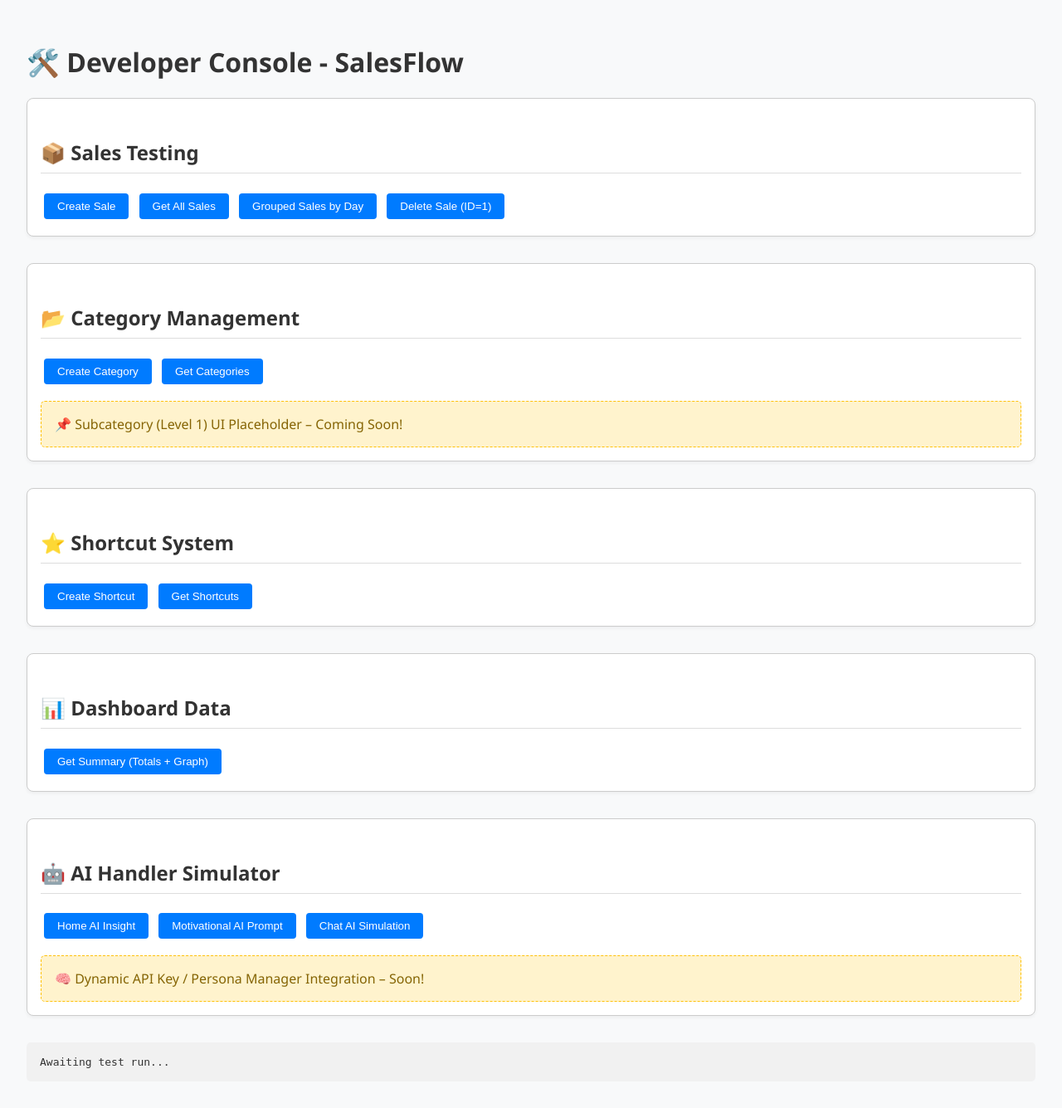
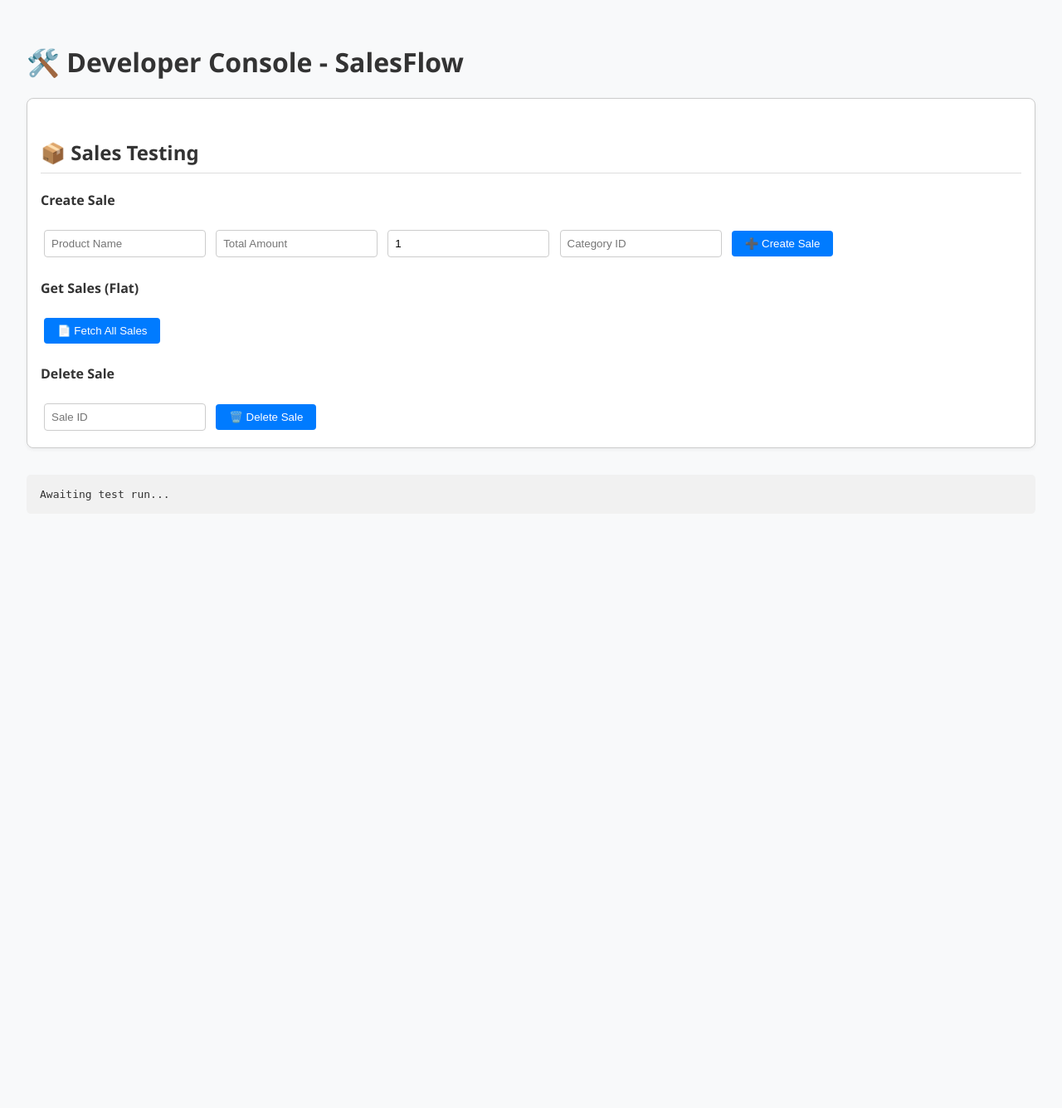
Before and after one commit to canefly/Salesflow, a PHP site: page /admin.php in a window 1280 px wide. Shown: the whole page at 83% size. After the commit the page ends 603 px from the top, so only its background shows below. Run offline with PHP 8.4, Linux system fonts and the light colour scheme.

Commit message:
Add admin sale management interface with create, fetch, and delete functionalities

```diff
--- a/admin-debug/admin.php
+++ b/admin-debug/admin.php
@@ -37,6 +37,12 @@
     button:hover {
       background-color: #0056b3;
     }
+    input, select {
+      padding: 0.5rem;
+      margin: 0.25rem;
+      border: 1px solid #ccc;
+      border-radius: 4px;
+    }
     .response-box {
       background: #f1f1f1;
       padding: 1rem;
@@ -61,53 +67,74 @@
 
   <div class="section">
     <h2>📦 Sales Testing</h2>
-    <button onclick="runTest('create_sale')">Create Sale</button>
-    <button onclick="runTest('get_sales')">Get All Sales</button>
-    <button onclick="runTest('group_sales')">Grouped Sales by Day</button>
-    <button onclick="runTest('delete_sale')">Delete Sale (ID=1)</button>
-  </div>
 
-  <div class="section">
-    <h2>📂 Category Management</h2>
-    <button onclick="runTest('create_category')">Create Category</button>
-    <button onclick="runTest('get_categories')">Get Categories</button>
-    <div class="placeholder">📌 Subcategory (Level 1) UI Placeholder – Coming Soon!</div>
-  </div>
+    <div>
+      <h4>Create Sale</h4>
+      <input type="text" id="sale_product" placeholder="Product Name" />
+      <input type="number" id="sale_amount" placeholder="Total Amount" />
+      <input type="number" id="sale_quantity" placeholder="Quantity" value="1" />
+      <input type="number" id="sale_category" placeholder="Category ID" />
+      <button onclick="createSale()">➕ Create Sale</button>
+    </div>
 
-  <div class="section">
-    <h2>⭐ Shortcut System</h2>
-    <button onclick="runTest('create_shortcut')">Create Shortcut</button>
-    <button onclick="runTest('get_shortcuts')">Get Shortcuts</button>
-  </div>
+    <div>
+      <h4>Get Sales (Flat)</h4>
+      <button onclick="getSales()">📄 Fetch All Sales</button>
+    </div>
 
-  <div class="section">
-    <h2>📊 Dashboard Data</h2>
-    <button onclick="runTest('get_summary')">Get Summary (Totals + Graph)</button>
-  </div>
-
-  <div class="section">
-    <h2>🤖 AI Handler Simulator</h2>
-    <button onclick="runTest('ai_home')">Home AI Insight</button>
-    <button onclick="runTest('ai_motivation')">Motivational AI Prompt</button>
-    <button onclick="runTest('ai_chat')">Chat AI Simulation</button>
-    <div class="placeholder">🧠 Dynamic API Key / Persona Manager Integration – Soon!</div>
+    <div>
+      <h4>Delete Sale</h4>
+      <input type="number" id="delete_sale_id" placeholder="Sale ID" />
+      <button onclick="deleteSale()">🗑️ Delete Sale</button>
+    </div>
   </div>
 
   <div class="response-box" id="result">Awaiting test run...</div>
 
   <script>
-    function runTest(type) {
-      const result = document.getElementById('result');
-      result.textContent = '⏳ Running ' + type + '...';
+    const user_id = 1; // change this if needed for testing
 
-      // Simulated testing map (you'll replace with real fetch calls)
-      setTimeout(() => {
-        result.textContent = JSON.stringify({
-          test: type,
-          status: 'success',
-          message: `This is a simulated response for "${type}".`
-        }, null, 2);
-      }, 700);
+    function createSale() {
+      const data = new URLSearchParams();
+      data.append('user_id', user_id);
+      data.append('product_name', document.getElementById('sale_product').value);
+      data.append('total_amount', document.getElementById('sale_amount').value);
+      data.append('quantity', document.getElementById('sale_quantity').value);
+      data.append('category_id', document.getElementById('sale_category').value);
+      data.append('sale_date', new Date().toISOString().slice(0, 19).replace('T', ' '));
+      data.append('notes', 'admin test sale');
+
+      fetch('../Backend/create_sale.php', {
+        method: 'POST',
+        body: data
+      })
+        .then(res => res.json())
+        .then(data => {
+          document.getElementById('result').textContent = JSON.stringify(data, null, 2);
+        });
+    }
+
+    function getSales() {
+      fetch(`../Backend/get_sales.php?user_id=${user_id}`)
+        .then(res => res.json())
+        .then(data => {
+          document.getElementById('result').textContent = JSON.stringify(data, null, 2);
+        });
+    }
+
+    function deleteSale() {
+      const data = new URLSearchParams();
+      data.append('user_id', user_id);
+      data.append('sale_id', document.getElementById('delete_sale_id').value);
+
+      fetch('../Backend/delete_sale.php', {
+        method: 'POST',
+        body: data
+      })
+        .then(res => res.json())
+        .then(data => {
+          document.getElementById('result').textContent = JSON.stringify(data, null, 2);
+        });
     }
   </script>
 </body>
```
